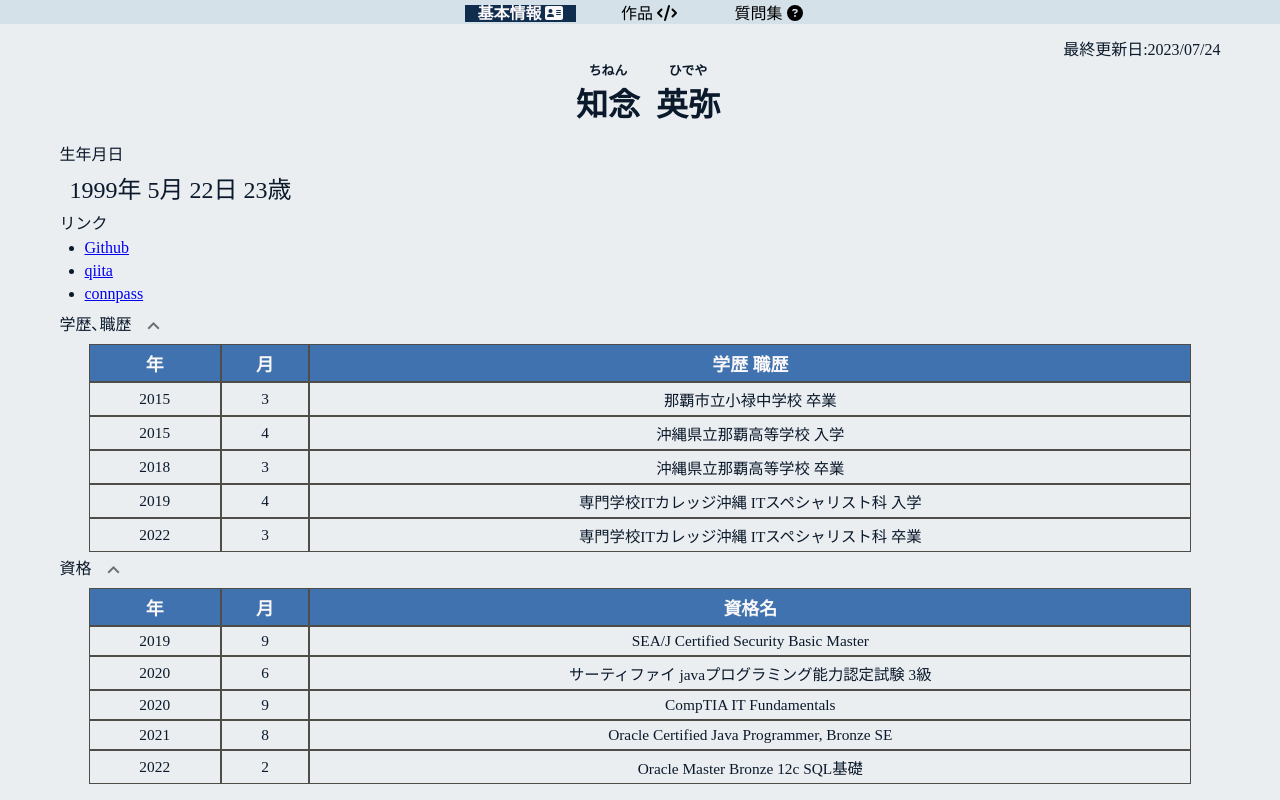
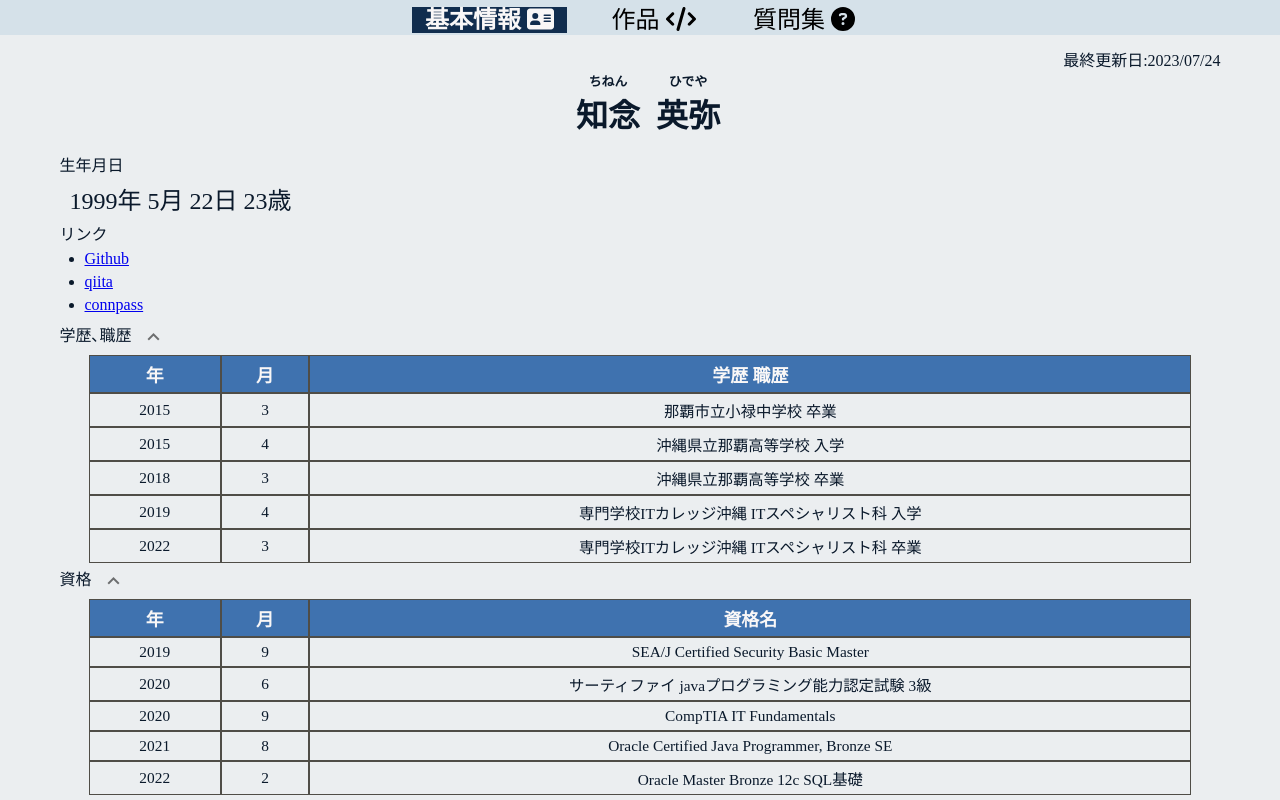
Before and after one commit to s19013/my-profile, a Vue app: page /Home in a window 1280 px wide. Shown: the top 800 px of the page. Built offline with nearby package versions, Linux system fonts and the light colour scheme.

Commit message:
font-sizeをcssだけで設定,remで

```diff
--- a/src/components/MenuListComponent.vue
+++ b/src/components/MenuListComponent.vue
@@ -1,50 +1,40 @@
 <template>
   <div class="menu">
-    <div v-for="(element,index) of list" :key="index">
-      <router-link :to="element.to"
-      class="router-link"
-      :style="size"
-      >
-        {{element.title}}
-        <font-awesome-icon :icon="element.icon" v-if="element.icon"/>
+    <div v-for="(element, index) of list" :key="index">
+      <router-link :to="element.to" class="router-link">
+        {{ element.title }}
+        <font-awesome-icon :icon="element.icon" v-if="element.icon" />
       </router-link>
     </div>
   </div>
 </template>
 
 <script>
-  export default {
-    name: 'MenuListComponent',
-    data() {
-      return {
-
-      }
-    },
-    props:['list','fontSize'],
-    computed:{
-      size(){
-        return {'--font-size':this.fontSize}
-      }
-    }
-  }
+export default {
+  name: "MenuListComponent",
+  data() {
+    return {};
+  },
+  props: ["list"],
+};
 </script>
 
 <style lang="scss" scoped>
-.menu{
+.menu {
   margin: auto;
   display: flex;
 }
 .router-link {
-    margin:0 2vmin;
-    font-size:var(--font-size);
+  margin: 0 2vmin;
+  font-size: 1.5rem;
 }
-a{
+a {
   padding: 0 1vw;
   color: black;
   text-decoration: none;
 }
-.router-link-active{
-  background-color:#112d4e;
+.router-link-active {
+  background-color: #112d4e;
   color: #f9f7f7;
   font-weight: bold;
 }
```
